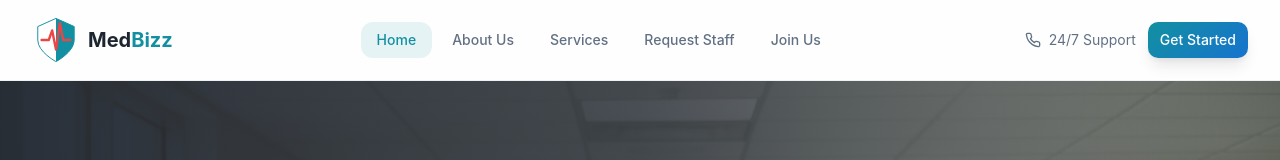
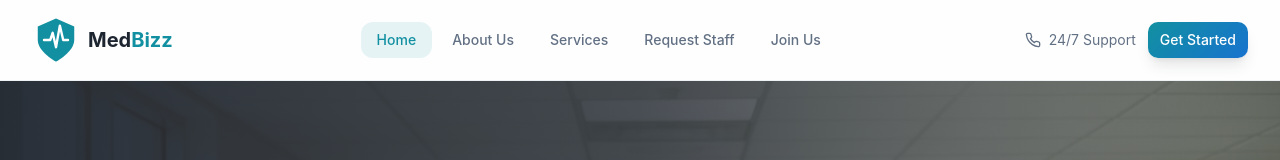
Before and after one commit to vtejapy/medbizz, a React (Vite) app: page / in a window 1280 px wide. Shown: the top 160 px of the page. Built offline with nearby package versions, Linux system fonts and the light colour scheme; the HTML template or start-up script is replaced by a standard one.

Commit message:
Revert "Update logo to bicolor shield (white/blue) with red pulse line"
This reverts commit 004fe48b2913482f125fb9e2a691c30f2f4d04ed.

```diff
--- a/src/components/ui/Logo.tsx
+++ b/src/components/ui/Logo.tsx
@@ -13,36 +13,20 @@ const Logo: React.FC<LogoProps> = ({ className }) => {
       xmlns="http://www.w3.org/2000/svg"
       fill="none"
     >
-      {/* Define the shield shape for reuse in clipping */}
-      <defs>
-        <path
-          id="shieldPath"
-          d="M50 5 L12 22 V50 C12 75 50 95 50 95 C50 95 88 75 88 50 V22 L50 5 Z"
-        />
-        <clipPath id="clipShield">
-          <use href="#shieldPath" />
-        </clipPath>
-      </defs>
-
-      {/* Whole Shield with Border */}
-      <use
-        href="#shieldPath"
-        className="fill-white stroke-primary"
-        strokeWidth="2"
+      {/* Shield Shape */}
+      <path
+        d="M50 5 L12 22 V50 C12 75 50 95 50 95 C50 95 88 75 88 50 V22 L50 5 Z"
+        className="fill-primary"
       />
 
-      {/* Blue Right Half */}
-      <g clipPath="url(#clipShield)">
-        <rect x="50" y="0" width="50" height="100" className="fill-primary" />
-      </g>
-
-      {/* Red Pulse/Life Line */}
+      {/* Pulse Line inside shield */}
       <path
-        d="M20 50 H35 L42 30 L50 70 L58 15 L65 50 H80"
-        stroke="#ef4444"
+        d="M25 50 H38 L43 35 L50 65 L58 20 L65 50 H75"
+        stroke="white"
         strokeWidth="5"
         strokeLinecap="round"
         strokeLinejoin="round"
+        className="stroke-primary-foreground"
       />
     </svg>
   );
```
